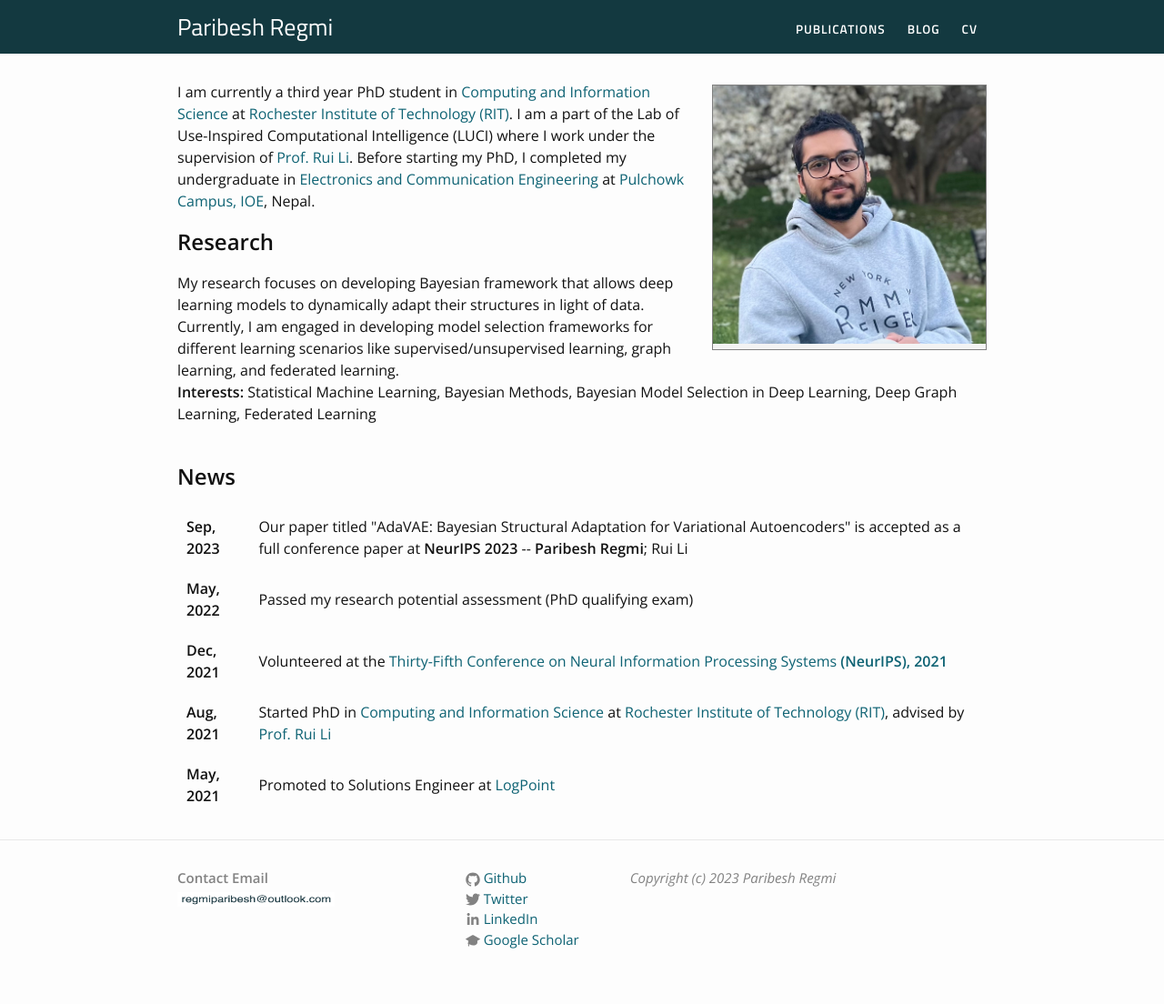
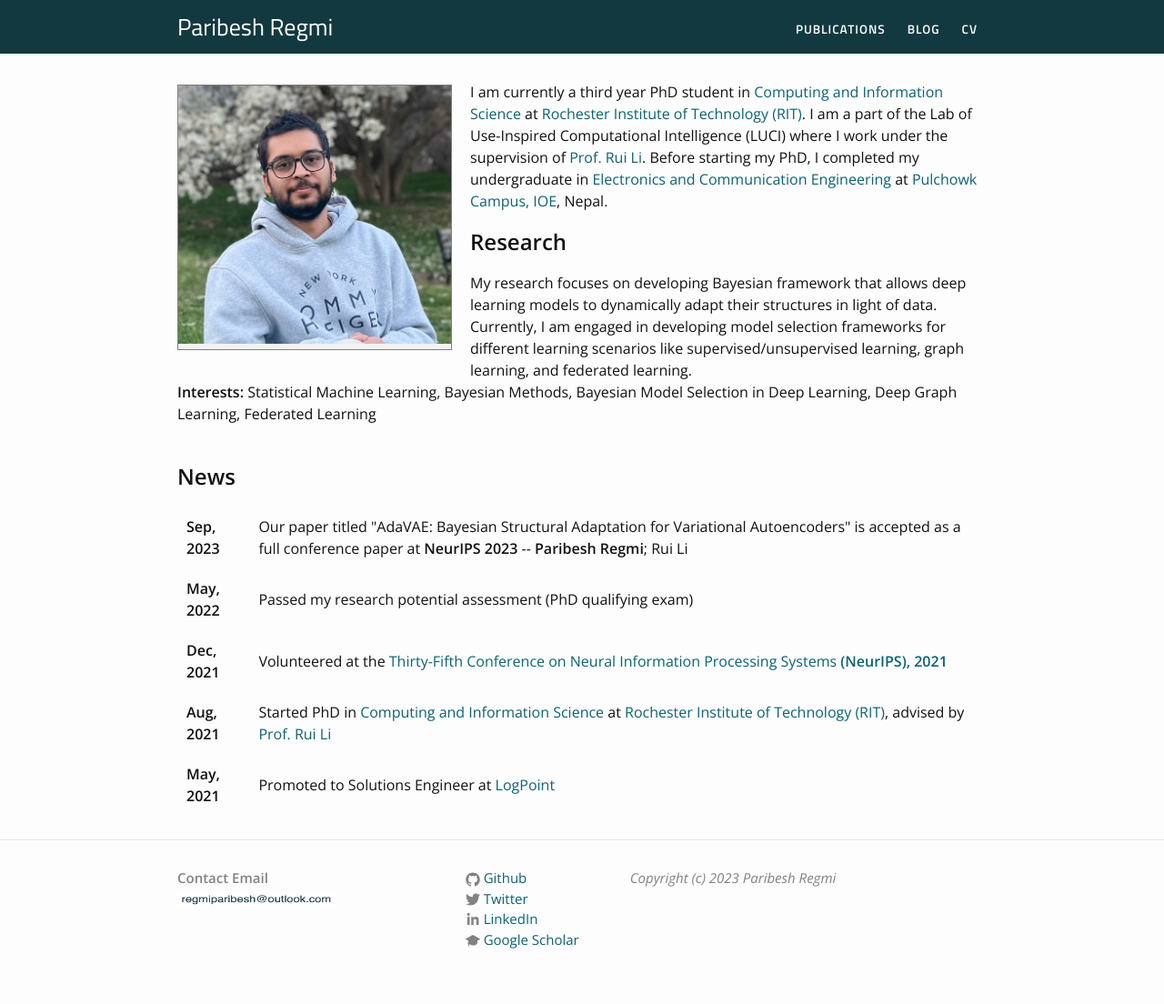
Before and after one commit to paribeshregmi/paribeshregmi.github.io, a Jekyll site: the page built from index.markdown, in a window 1280 px wide. Shown: the whole page at 91% size. Built offline with Jekyll 4.4.1, drawn with Linux system fonts in a browser that asks for light colours.

Commit message:
Update index.markdown

```diff
--- a/index.markdown
+++ b/index.markdown
@@ -7,7 +7,7 @@ layout: default
 
 <div class="home">
 
-    {% include image.html url="/assets/images/profile_home.jpg" width=300 height=600 align="right" %}
+    {% include image.html url="/assets/images/profile_home.jpg" width=300 height=600 align="left" %}
     <p>
 
         I am currently a third year PhD student in <a href="https://www.rit.edu/computing/study/computing-and-information-sciences-phd" target="_blank" rel="noopener noreferrer">Computing and Information Science</a> at <a href="https://www.rit.edu/" target="_blank" rel="noopener noreferrer">Rochester Institute of Technology (RIT)</a>. I am a part of the Lab of Use-Inspired Computational Intelligence (LUCI) where I work under the supervision of <a href="https://ruililuci.com/" target="_blank" rel="noopener noreferrer">Prof. Rui Li</a>. Before starting my PhD, I completed my undergraduate in <a href="http://doece.pcampus.edu.np/" target="_blank" rel="noopener noreferrer"> Electronics and Communication Engineering</a> at <a href="https://pcampus.edu.np/" target="_blank" rel="noopener noreferrer">Pulchowk Campus, IOE</a>, Nepal.
```
